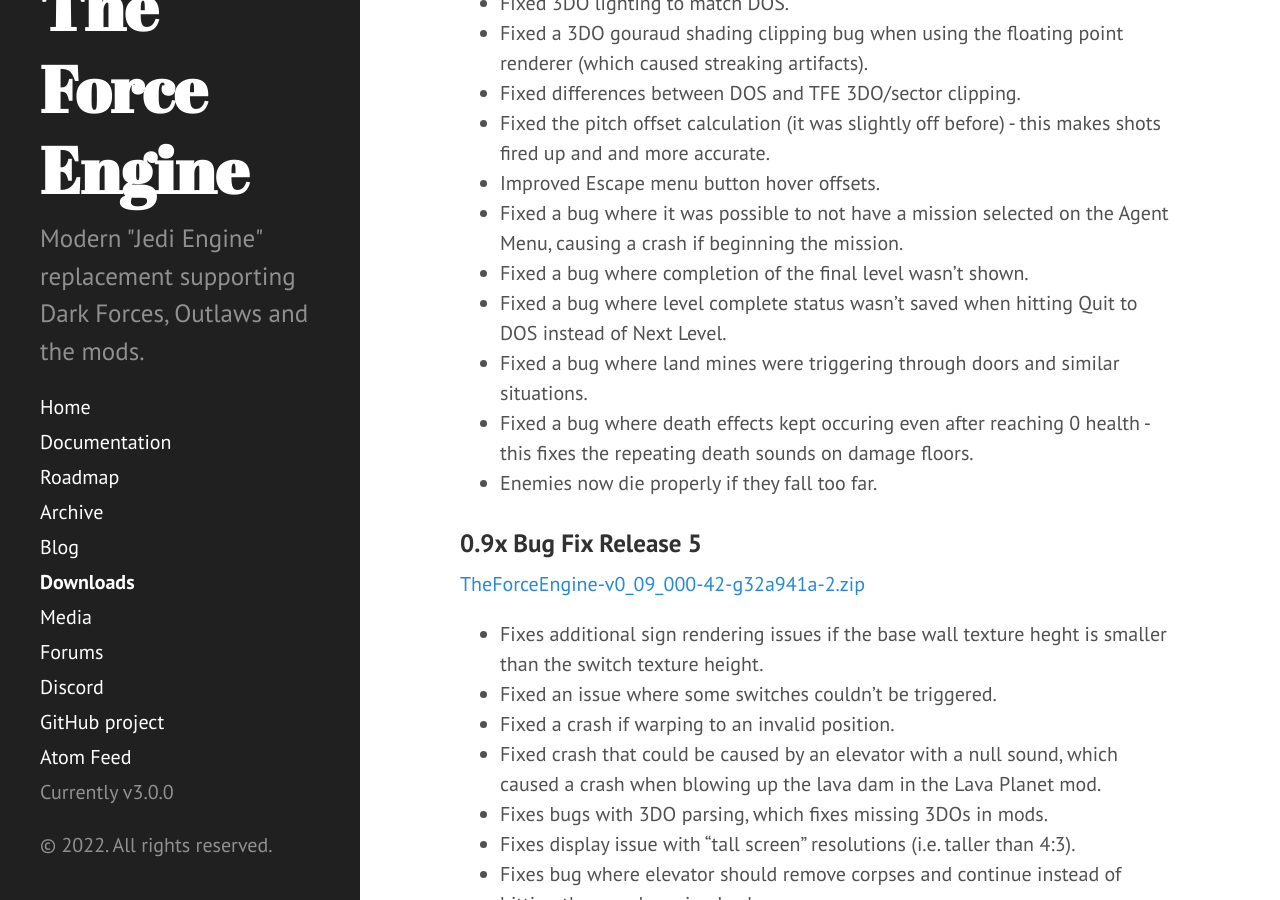
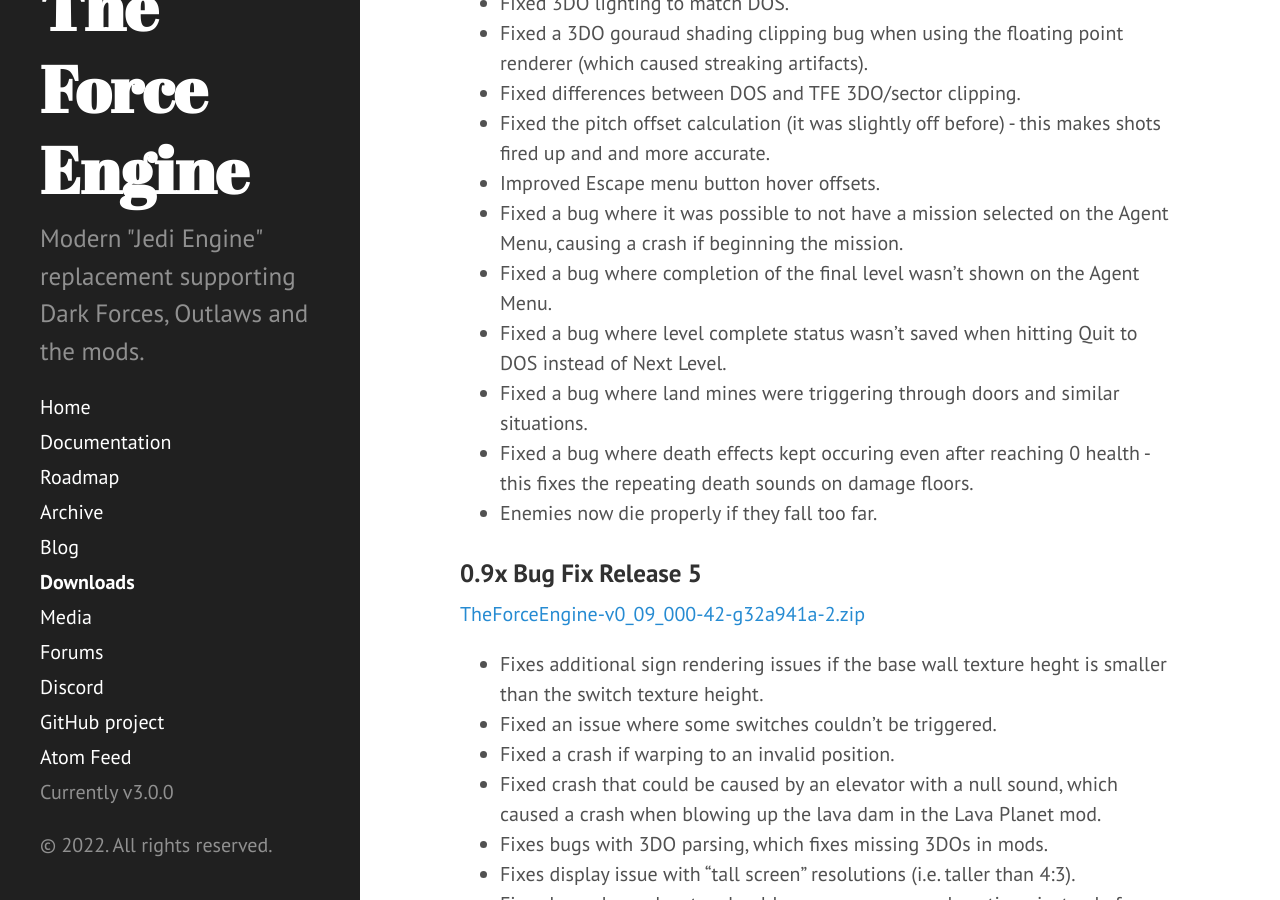
Before and after one commit to TheForceEngine/TheForceEngine.github.io, a Jekyll site: the page built from downloads.md, in a window 1280 px wide and 900 px high, scrolled down 706 px. Built offline with Jekyll 4.4.1, drawn with Linux system fonts in a browser that asks for light colours.

Commit message:
Update downloads.md

```diff
--- a/downloads.md
+++ b/downloads.md
@@ -23,7 +23,7 @@
 * Fixed the pitch offset calculation (it was slightly off before) - this makes shots fired up and and more accurate.
 * Improved Escape menu button hover offsets.
 * Fixed a bug where it was possible to not have a mission selected on the Agent Menu, causing a crash if beginning the mission.
-* Fixed a bug where completion of the final level wasn't shown.
+* Fixed a bug where completion of the final level wasn't shown on the Agent Menu.
 * Fixed a bug where level complete status wasn't saved when hitting Quit to DOS instead of Next Level.
 * Fixed a bug where land mines were triggering through doors and similar situations.
 * Fixed a bug where death effects kept occuring even after reaching 0 health - this fixes the repeating death sounds on damage floors.
```
